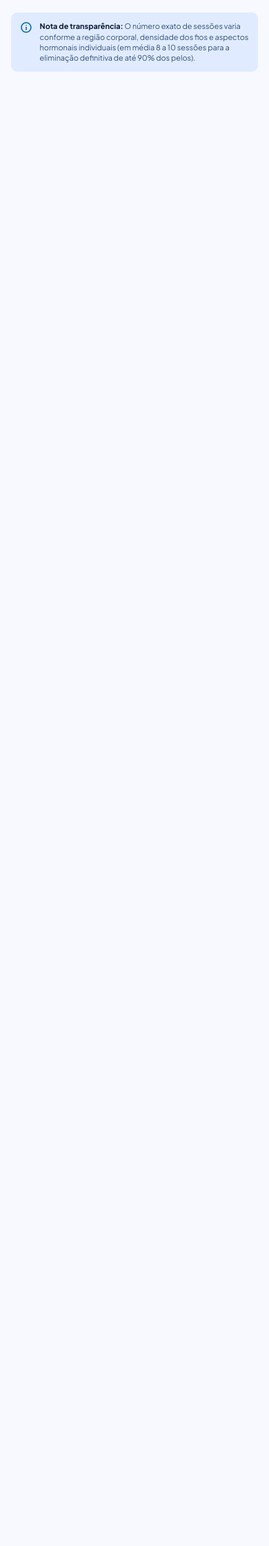
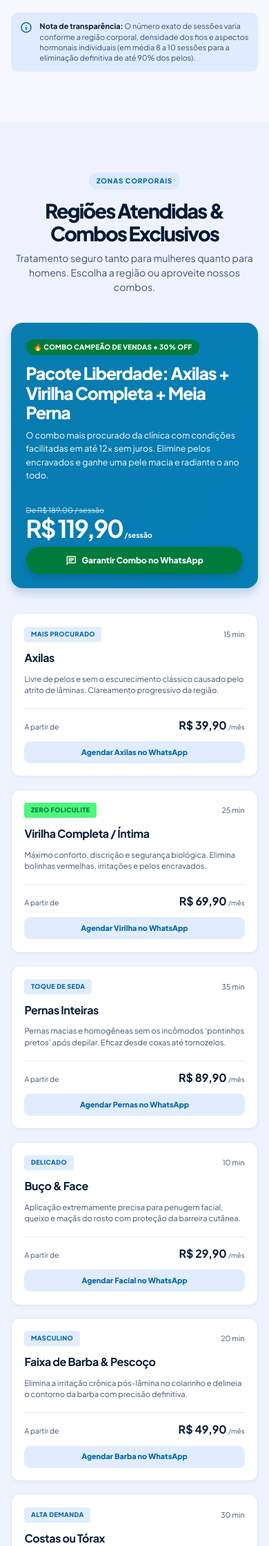
Before and after one commit to LevyAlves1532/laser_clinica, a PHP site: page / in a window 390 px wide. Shown: the part 4144-6386 px from the top of the page at 69% size. Before the commit the page ends 4248 px from the top, so only its background shows below. Run offline with PHP 8.4, Linux system fonts and the light colour scheme.

Commit message:
add regions section with responsive styles and region combo offer component

```diff
--- a/assets/css/app.css
+++ b/assets/css/app.css
@@ -727,6 +727,301 @@ p {
 	}
 }
 
+/* Regiões atendidas e combos */
+.regions {
+	padding: clamp(4.5rem, 9vw, 6.5rem) 1.5rem;
+	background: #eef3ff;
+}
+
+.regions__container {
+	width: min(100%, 1200px);
+	margin: 0 auto;
+}
+
+.regions__heading {
+	margin: 0 auto clamp(2.5rem, 5vw, 3.7rem);
+	text-align: center;
+}
+
+.regions__heading h2 {
+	margin-bottom: 0.55rem;
+	color: #071b35;
+	font-size: clamp(1.8rem, 3.5vw, 2.85rem);
+	font-weight: 800;
+	letter-spacing: -0.06em;
+	line-height: 1.15;
+}
+
+.regions__heading p {
+	margin-bottom: 0;
+	color: #405372;
+	font-size: clamp(0.88rem, 1.5vw, 1rem);
+	line-height: 1.5;
+}
+
+.combo-offer {
+	display: flex;
+	align-items: center;
+	justify-content: space-between;
+	gap: 2rem;
+	padding: 2rem;
+	border-radius: 1.05rem;
+	background: linear-gradient(115deg, #087cae, #057db8);
+	box-shadow: 0 8px 12px rgb(17 89 128 / 0.2);
+	color: white;
+}
+
+.combo-offer__content {
+	min-width: 0;
+}
+
+.combo-offer__label {
+	display: inline-block;
+	margin-bottom: 0.75rem;
+	padding: 0.25rem 0.7rem;
+	border-radius: 999px;
+	background: #007b3b;
+	font-size: 0.62rem;
+	font-weight: 800;
+	letter-spacing: 0.02em;
+}
+
+.combo-offer h3 {
+	max-width: 680px;
+	margin-bottom: 0.6rem;
+	font-size: clamp(1.55rem, 3vw, 2.15rem);
+	font-weight: 800;
+	letter-spacing: -0.045em;
+	line-height: 1.15;
+}
+
+.combo-offer__content p {
+	max-width: 690px;
+	margin: 0;
+	font-size: 0.78rem;
+	line-height: 1.55;
+}
+
+.combo-offer__action {
+	display: flex;
+	flex: 0 0 265px;
+	flex-direction: column;
+	align-items: flex-end;
+	gap: 0.65rem;
+}
+
+.combo-offer__price {
+	display: flex;
+	flex-direction: column;
+	align-items: flex-end;
+}
+
+.combo-offer__price del {
+	font-size: 0.68rem;
+	opacity: 0.8;
+}
+
+.combo-offer__price strong {
+	font-size: 2.2rem;
+	letter-spacing: -0.06em;
+	line-height: 1;
+}
+
+.combo-offer__price small {
+	margin-left: 0.15rem;
+	font-size: 0.65rem;
+	letter-spacing: 0;
+}
+
+.combo-offer__button {
+	display: inline-flex;
+	align-items: center;
+	justify-content: center;
+	gap: 0.45rem;
+	min-height: 2.4rem;
+	padding: 0.55rem 1.05rem;
+	border-radius: 999px;
+	background: #007b3b;
+	box-shadow: 0 5px 10px rgb(0 73 38 / 0.24);
+	color: white;
+	font-size: 0.75rem;
+	font-weight: 800;
+	white-space: nowrap;
+	transition: background-color 160ms ease, transform 160ms ease;
+}
+
+.combo-offer__button:hover {
+	background: #00672f;
+	color: white;
+	transform: translateY(-2px);
+}
+
+.combo-offer__button .material-symbols-outlined {
+	font-size: 1rem;
+}
+
+.regions__grid {
+	display: grid;
+	grid-template-columns: repeat(3, minmax(0, 1fr));
+	gap: 1.15rem;
+	margin-top: 2.25rem;
+}
+
+.region-card {
+	display: flex;
+	min-height: 237px;
+	flex-direction: column;
+	padding: 1.15rem;
+	border: 1px solid rgb(214 224 240 / 0.75);
+	border-radius: 0.8rem;
+	background: white;
+	box-shadow: 0 2px 4px rgb(40 65 100 / 0.04);
+	transition: transform 180ms ease, box-shadow 180ms ease;
+}
+
+.region-card:hover {
+	box-shadow: 0 12px 24px rgb(40 65 100 / 0.11);
+	transform: translateY(-4px);
+}
+
+.region-card__meta {
+	display: flex;
+	align-items: center;
+	justify-content: space-between;
+	gap: 0.75rem;
+	margin-bottom: 0.75rem;
+}
+
+.region-card__tag {
+	padding: 0.25rem 0.6rem;
+	border-radius: 0.25rem;
+	background: #e1ecff;
+	color: var(--color-primary-dark);
+	font-size: 0.58rem;
+	font-weight: 800;
+	letter-spacing: 0.04em;
+}
+
+.region-card__tag--green {
+	background: #4df67d;
+	color: #08753d;
+}
+
+.region-card__duration {
+	color: #405372;
+	font-size: 0.67rem;
+}
+
+.region-card h3 {
+	margin-bottom: 0.7rem;
+	color: #071b35;
+	font-size: 1rem;
+	font-weight: 700;
+	letter-spacing: -0.025em;
+	line-height: 1.35;
+}
+
+.region-card > p {
+	margin-bottom: auto;
+	color: #405372;
+	font-size: 0.7rem;
+	line-height: 1.45;
+}
+
+.region-card__footer {
+	display: flex;
+	align-items: baseline;
+	justify-content: space-between;
+	gap: 0.75rem;
+	margin-top: 1rem;
+	padding-top: 0.75rem;
+	border-top: 1px solid #e2e9f4;
+	color: #405372;
+	font-size: 0.65rem;
+}
+
+.region-card__footer strong {
+	color: #071b35;
+	font-size: 1rem;
+}
+
+.region-card__footer small {
+	margin-left: 0.15rem;
+	color: #405372;
+	font-size: 0.6rem;
+	font-weight: 400;
+}
+
+.region-card__button {
+	display: flex;
+	align-items: center;
+	justify-content: center;
+	min-height: 2rem;
+	margin-top: 0.7rem;
+	padding: 0.4rem 0.6rem;
+	border-radius: 0.55rem;
+	background: #e1ecff;
+	color: var(--color-primary-dark);
+	font-size: 0.68rem;
+	font-weight: 800;
+	transition: background-color 160ms ease, color 160ms ease;
+}
+
+.region-card__button:hover {
+	background: var(--color-primary-dark);
+	color: white;
+}
+
+@media (max-width: 900px) {
+	.combo-offer {
+		align-items: flex-start;
+		flex-direction: column;
+	}
+
+	.combo-offer__action {
+		width: 100%;
+		flex-basis: auto;
+		flex-direction: row;
+		align-items: center;
+		justify-content: space-between;
+	}
+
+	.regions__grid {
+		grid-template-columns: repeat(2, minmax(0, 1fr));
+	}
+}
+
+@media (max-width: 600px) {
+	.regions {
+		padding-inline: 1rem;
+	}
+
+	.regions__break {
+		display: none;
+	}
+
+	.combo-offer {
+		padding: 1.35rem;
+	}
+
+	.combo-offer__action {
+		align-items: stretch;
+		flex-direction: column;
+	}
+
+	.combo-offer__price {
+		align-items: flex-start;
+	}
+
+	.combo-offer__button {
+		width: 100%;
+	}
+
+	.regions__grid {
+		grid-template-columns: 1fr;
+	}
+}
+
 /* Diferenciais clínicos */
 .differentials {
 	padding: clamp(4.5rem, 9vw, 7rem) 1.5rem;
--- a/components.php
+++ b/components.php
@@ -6,6 +6,8 @@ $components = [
     'cCardBanner' => 'card-banner.php',
     'cDifferentialCard' => 'differential-card.php',
     'cTreatmentStep' => 'treatment-step.php',
+    'cRegionCard' => 'region-card.php',
+    'cComboOffer' => 'combo-offer.php',
     'cButton' => 'button.php',
 ];
 
--- /dev/null
+++ b/components/combo-offer.php
@@ -0,0 +1,30 @@
+<?php
+    $label = $props['label'] ?? '';
+    $title = $props['title'] ?? '';
+    $description = $props['description'] ?? '';
+    $oldPrice = $props['oldPrice'] ?? '';
+    $price = $props['price'] ?? '';
+    $button = $props['button'] ?? null;
+?>
+
+<div class="combo-offer">
+    <div class="combo-offer__content">
+        <span class="combo-offer__label">🔥 <?= htmlspecialchars($label, ENT_QUOTES, 'UTF-8') ?></span>
+        <h3><?= htmlspecialchars($title, ENT_QUOTES, 'UTF-8') ?></h3>
+        <p><?= htmlspecialchars($description, ENT_QUOTES, 'UTF-8') ?></p>
+    </div>
+    <div class="combo-offer__action">
+        <div class="combo-offer__price">
+            <del>De <?= htmlspecialchars($oldPrice, ENT_QUOTES, 'UTF-8') ?> / sessão</del>
+            <strong><?= htmlspecialchars($price, ENT_QUOTES, 'UTF-8') ?><small>/sessão</small></strong>
+        </div>
+        <?php if ($button) {
+            $button([
+                'class' => 'combo-offer__button',
+                'href' => '#agendamento',
+                'preffixIcon' => '<span class="material-symbols-outlined" aria-hidden="true">chat</span>',
+                'label' => 'Garantir Combo no WhatsApp',
+            ]);
+        } ?>
+    </div>
+</div>
--- /dev/null
+++ b/components/region-card.php
@@ -0,0 +1,30 @@
+<?php
+    $tag = $props['tag'] ?? '';
+    $tagTheme = $props['tagTheme'] ?? 'blue';
+    $duration = $props['duration'] ?? '';
+    $title = $props['title'] ?? '';
+    $description = $props['description'] ?? '';
+    $price = $props['price'] ?? '';
+    $buttonLabel = $props['buttonLabel'] ?? 'Agendar no WhatsApp';
+    $button = $props['button'] ?? null;
+?>
+
+<article class="region-card">
+    <div class="region-card__meta">
+        <span class="region-card__tag region-card__tag--<?= htmlspecialchars($tagTheme, ENT_QUOTES, 'UTF-8') ?>"><?= htmlspecialchars($tag, ENT_QUOTES, 'UTF-8') ?></span>
+        <span class="region-card__duration"><?= htmlspecialchars($duration, ENT_QUOTES, 'UTF-8') ?></span>
+    </div>
+    <h3><?= htmlspecialchars($title, ENT_QUOTES, 'UTF-8') ?></h3>
+    <p><?= htmlspecialchars($description, ENT_QUOTES, 'UTF-8') ?></p>
+    <div class="region-card__footer">
+        <span>A partir de</span>
+        <strong><?= htmlspecialchars($price, ENT_QUOTES, 'UTF-8') ?><small>/mês</small></strong>
+    </div>
+    <?php if ($button) {
+        $button([
+            'class' => 'region-card__button',
+            'href' => '#agendamento',
+            'label' => $buttonLabel,
+        ]);
+    } ?>
+</article>
--- /dev/null
+++ b/containers/regions.php
@@ -0,0 +1,76 @@
+<section class="regions" id="regioes" aria-labelledby="regions-title">
+    <div class="regions__container">
+        <header class="regions__heading">
+            <span class="section-label">Zonas corporais</span>
+            <h2 id="regions-title">Regiões Atendidas &amp; Combos Exclusivos</h2>
+            <p>Tratamento seguro tanto para mulheres quanto para homens. Escolha a região<br class="regions__break"> ou aproveite nossos combos.</p>
+        </header>
+
+        <?php $cComboOffer([
+            'label' => 'COMBO CAMPEÃO DE VENDAS • 30% OFF',
+            'title' => 'Pacote Liberdade: Axilas + Virilha Completa + Meia Perna',
+            'description' => 'O combo mais procurado da clínica com condições facilitadas em até 12x sem juros. Elimine pelos encravados e ganhe uma pele macia e radiante o ano todo.',
+            'oldPrice' => 'R$ 189,00',
+            'price' => 'R$ 119,90',
+            'button' => $cButton,
+        ]); ?>
+
+        <div class="regions__grid">
+            <?php $cRegionCard([
+                'tag' => 'MAIS PROCURADO',
+                'duration' => '15 min',
+                'title' => 'Axilas',
+                'description' => 'Livre de pelos e sem o escurecimento clássico causado pelo atrito de lâminas. Clareamento progressivo da região.',
+                'price' => 'R$ 39,90',
+                'buttonLabel' => 'Agendar Axilas no WhatsApp',
+                'button' => $cButton,
+            ]); ?>
+            <?php $cRegionCard([
+                'tag' => 'ZERO FOLICULITE',
+                'tagTheme' => 'green',
+                'duration' => '25 min',
+                'title' => 'Virilha Completa / Íntima',
+                'description' => 'Máximo conforto, discrição e segurança biológica. Elimina bolinhas vermelhas, irritações e pelos encravados.',
+                'price' => 'R$ 69,90',
+                'buttonLabel' => 'Agendar Virilha no WhatsApp',
+                'button' => $cButton,
+            ]); ?>
+            <?php $cRegionCard([
+                'tag' => 'TOQUE DE SEDA',
+                'duration' => '35 min',
+                'title' => 'Pernas Inteiras',
+                'description' => 'Pernas macias e homogêneas sem os incômodos ‘pontinhos pretos’ após depilar. Eficaz desde coxas até tornozelos.',
+                'price' => 'R$ 89,90',
+                'buttonLabel' => 'Agendar Pernas no WhatsApp',
+                'button' => $cButton,
+            ]); ?>
+            <?php $cRegionCard([
+                'tag' => 'DELICADO',
+                'duration' => '10 min',
+                'title' => 'Buço & Face',
+                'description' => 'Aplicação extremamente precisa para penugem facial, queixo e maçãs do rosto com proteção da barreira cutânea.',
+                'price' => 'R$ 29,90',
+                'buttonLabel' => 'Agendar Facial no WhatsApp',
+                'button' => $cButton,
+            ]); ?>
+            <?php $cRegionCard([
+                'tag' => 'MASCULINO',
+                'duration' => '20 min',
+                'title' => 'Faixa de Barba & Pescoço',
+                'description' => 'Elimina a irritação crônica pós-lâmina no colarinho e delineia o contorno da barba com precisão definitiva.',
+                'price' => 'R$ 49,90',
+                'buttonLabel' => 'Agendar Barba no WhatsApp',
+                'button' => $cButton,
+            ]); ?>
+            <?php $cRegionCard([
+                'tag' => 'ALTA DEMANDA',
+                'duration' => '30 min',
+                'title' => 'Costas ou Tórax',
+                'description' => 'Ideal para atletas e praticantes de esportes. Higiene superior, reduz a transpiração acumulada e melhora a definição muscular.',
+                'price' => 'R$ 79,90',
+                'buttonLabel' => 'Agendar no WhatsApp',
+                'button' => $cButton,
+            ]); ?>
+        </div>
+    </div>
+</section>
--- a/index.php
+++ b/index.php
@@ -22,6 +22,7 @@
         <?php require('./containers/banner.php'); ?>
         <?php require('./containers/differentials.php'); ?>
         <?php require('./containers/treatment.php'); ?>
+        <?php require('./containers/regions.php'); ?>
 
         <script src="./assets/js/app.js"></script>
     </body>
```
